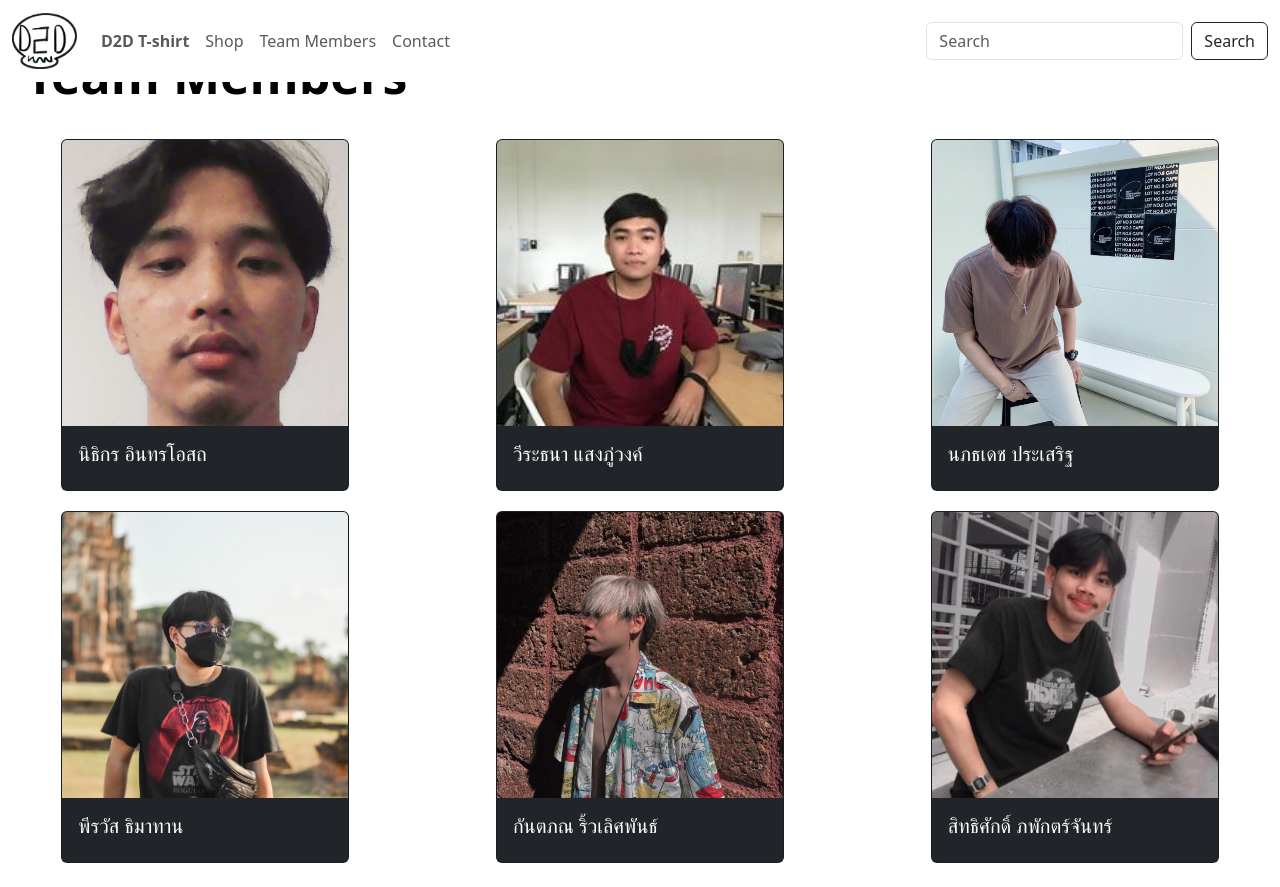
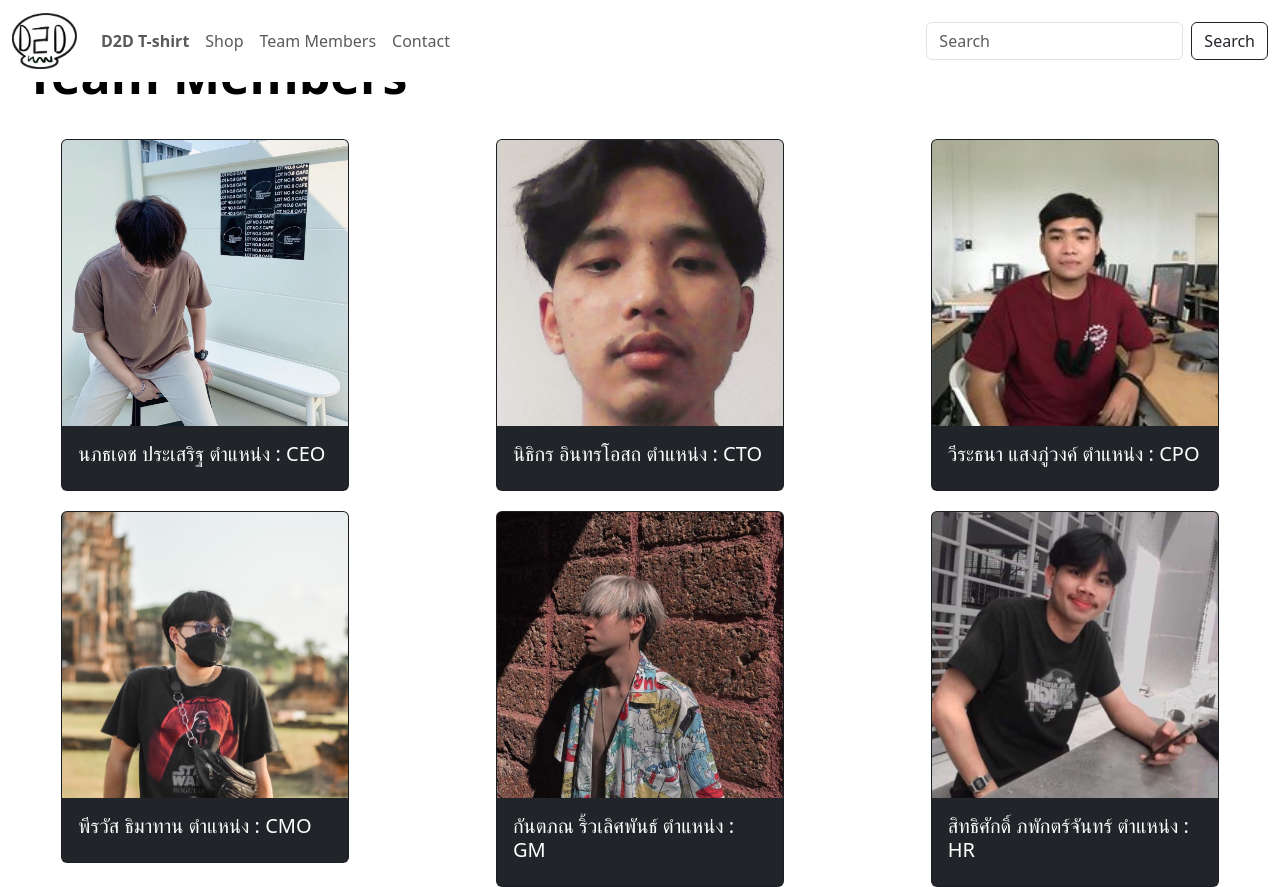
Before and after one commit to Nithikorn1/Group-Project-GP-, a plain HTML site: page Members.html in a window 1280 px wide. Before the commit the page ends 863 px from the top, so only its background shows below. Drawn offline with nearby package versions, Linux system fonts and the light colour scheme.

Commit message:
Add files via upload

```diff
--- a/Members.html
+++ b/Members.html
@@ -5,6 +5,7 @@
     <meta http-equiv="X-UA-Compatible" content="IE=edge">
     <meta name="viewport" content="width=device-width, initial-scale=1.0">
     <title>Members</title>
+    <link rel="icon" type = "image/icon" href="img\D2D-icon.png">
     <link rel="stylesheet" href="styles.css">
     <link href="https://cdn.jsdelivr.net/npm/bootstrap@5.3.0-alpha1/dist/css/bootstrap.min.css" rel="stylesheet"
     integrity="sha384-GLhlTQ8iRABdZLl6O3oVMWSktQOp6b7In1Zl3/Jr59b6EGGoI1aFkw7cmDA6j6gD" crossorigin="anonymous">
@@ -47,11 +48,19 @@
 </div>
 
 <div class="row">
+  <div class="col-lg-4 col-md-4 col-sm-12">
+    <div class="card bg-dark" style="width: 18rem;color: white;">
+        <a href="https://sammiee3713.github.io/nptd163/naphatadech.html"><img src="img\273673528_1094007601398812_5680265119952433815_n.jpg" class="card-img-top" alt="..."></a>
+        <div class="card-body">
+          <h5 class="card-title">นภธเดช ประเสริฐ ตำแหน่ง : CEO </h5>
+        </div>
+      </div>
+</div>
     <div class="col-lg-4 col-md-4 col-sm-12">
         <div class="card bg-dark" style="width: 18rem;color: white;">
             <a href="https://nithikorn1.github.io/My_Resume/index.html?fbclid=IwAR29U6ip5DoQxx8cE9Nm-89SKZMH4ocL8OE2kTj-eP4fretpuE8W1SxZtf8"><img src="img\WIN_25651215_16_17_27_Pro.jpg" class="card-img-top" alt="..."></a>
                 <div class="card-body">
-              <h5 class="card-title">นิธิกร อินทรโอสถ</h5>
+              <h5 class="card-title">นิธิกร อินทรโอสถ ตำแหน่ง : CTO </h5>
             </div>
           </div>
         </div>
@@ -59,15 +68,7 @@
         <div class="card bg-dark" style="width: 18rem;color: white;">
             <a href="https://weerathana19.github.io/ResumeV1/?fbclid=IwAR1kkZJd9DMw3iqupD4gV9aBNwcFYc1Fn14kXbC_eMdZvznJLegUXf8NEgA"><img src="img\128172437_2740818219566175_5679632063928747436_n.jpg" class="card-img-top" alt="..."></a>
             <div class="card-body">
-              <h5 class="card-title">วีระธนา แสงภู่วงค์</h5>
-            </div>
-          </div>
-    </div>
-    <div class="col-lg-4 col-md-4 col-sm-12">
-        <div class="card bg-dark" style="width: 18rem;color: white;">
-            <a href="https://sammiee3713.github.io/nptd163/naphatadech.html"><img src="img\273673528_1094007601398812_5680265119952433815_n.jpg" class="card-img-top" alt="..."></a>
-            <div class="card-body">
-              <h5 class="card-title">นภธเดช ประเสริฐ</h5>
+              <h5 class="card-title">วีระธนา แสงภู่วงค์ ตำแหน่ง : CPO </h5>
             </div>
           </div>
     </div>
@@ -79,7 +80,7 @@
         <div class="card bg-dark" style="width: 18rem;color: white;">
             <a href="https://peerawasboss.github.io/My-Resume/?fbclid=IwAR040dEBwUaUnoOv_mkAdHlYvpJSNq2yILc_b8dusslMEM6PP955micfZ8I#"><img src="img\269906395_4741016475993285_7334436620699122407_n.jpg" class="card-img-top" alt="..."></a>
             <div class="card-body">
-              <h5 class="card-title">พีรวัส ธิมาทาน</h5>
+              <h5 class="card-title">พีรวัส ธิมาทาน ตำแหน่ง : CMO </h5>
             </div>
           </div>
     </div>
@@ -87,7 +88,7 @@
         <div class="card bg-dark" style="width: 18rem; color: white; ">
             <a href="https://kantaponriwloedphan.github.io/Resume/Resume.html"><img src="img\132800726_2735274290071853_6268767283638351555_n.jpg" class="card-img-top" alt="..."></a>
             <div class="card-body">
-              <h5 class="card-title">กันตภณ ริ้วเลิศพันธ์</h5>
+              <h5 class="card-title">กันตภณ ริ้วเลิศพันธ์ ตำแหน่ง : GM </h5>
             </div>
           </div>
     </div>
@@ -95,7 +96,7 @@
         <div class="card bg-dark" style="width: 18rem; color: white;">
             <a href="https://sitthisakph.github.io/doo/Resume%20online/Resume%20online/index.html"><img src="img\292064471_1414246609049153_3297750432589097951_n.jpg" class="card-img-top" alt="..."></a>
             <div class="card-body">
-              <h5 class="card-title">สิทธิศักดิ์ ภพักตร์จันทร์</h5>
+              <h5 class="card-title">สิทธิศักดิ์ ภพักตร์จันทร์ ตำแหน่ง : HR </h5>
             </div>
           </div>
     </div>
```
Also changed, not shown: Contact.html (+1 -0 lines).
